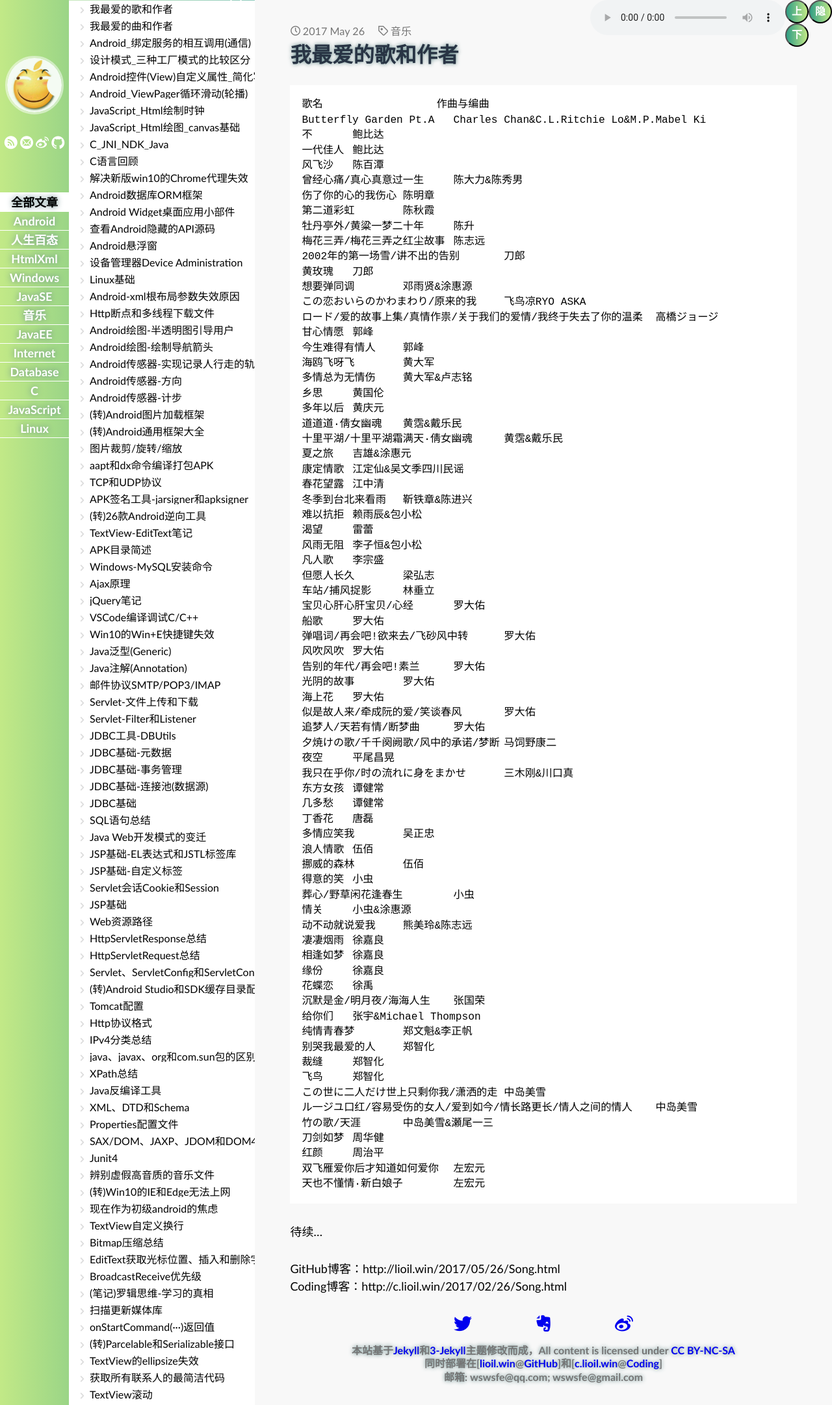
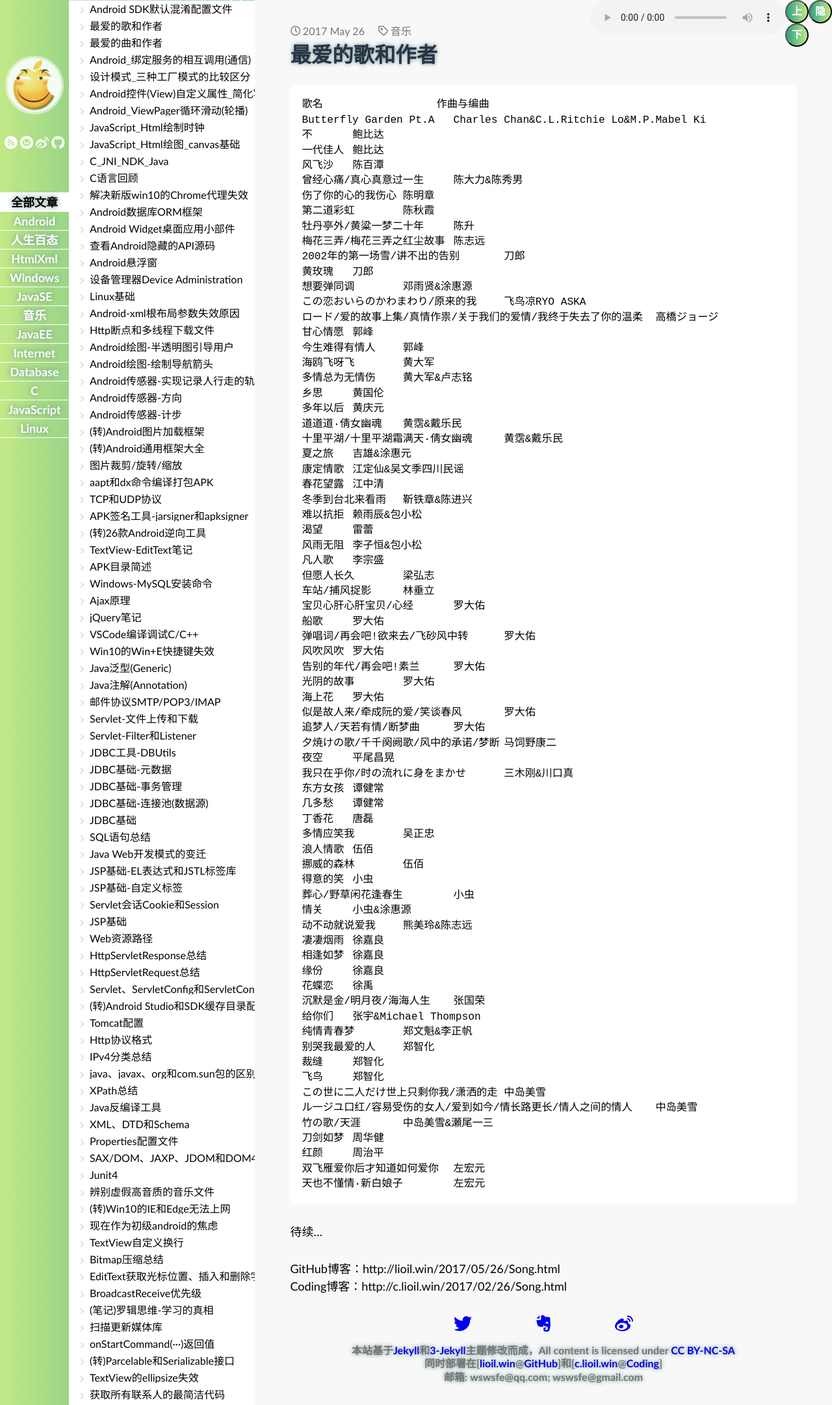
Before and after one commit to lioilwin/lioilwin.github.io, a Jekyll site: the page built from _posts/2017-05-26-Song.md, in a window 1280 px wide. Shown: the whole page at 65% size. Built offline with Jekyll 4.4.1, drawn with Linux system fonts in a browser that asks for light colours; some web fonts are replaced; comment, search, counter and statistics services are not loaded; some of the changed lines change nothing that is shown.

Commit message:
添加文章

````diff
--- a/_posts/2017-05-26-Music.md
+++ b/_posts/2017-05-26-Music.md
@@ -1,6 +1,6 @@
 ---
 layout: post
-title: 我最爱的曲和作者
+title: 最爱的曲和作者
 tags: 音乐
 ---
 	曲名             作曲与编曲
--- a/_posts/2017-05-26-Song.md
+++ b/_posts/2017-05-26-Song.md
@@ -1,6 +1,6 @@
 ---
 layout: post
-title: 我最爱的歌和作者
+title: 最爱的歌和作者
 tags: 音乐
 ---
 	歌名                  作曲与编曲
--- /dev/null
+++ b/_posts/2017-05-27-Android_ProGuard.md
@@ -0,0 +1,131 @@
+---
+layout: post
+title: Android SDK默认混淆配置文件
+tags: Android
+---
+# 一.介绍
+	通常情况下编译后的字节码包含了大量调试信息(如源类名/行号等)
+	混淆代码就能删除这些调试信息，并用无意义字符替换所有名字，增加反编译难度！
+
+	ProGuard是一个混淆代码的开源项目，主要作用如下：
+		混淆Obfuscate 用无意义字符替换类名/字段名/属性名/方法名等
+		压缩Shrink 移除无用类/字段/属性/方法
+		优化Optimize 移除无用字节码指令
+		预检preverify 预检字节码,确保可执行
+
+# 二.混淆配置
+	在Android studio/build.gradle中
+	android {
+		...
+		buildTypes {
+			release {
+				//开启混淆/压缩
+				minifyEnabled true
+
+				//proguard-android.txt是Android SDK默认混淆配置文件，
+				//proguard-rules.pro是我们自定义混淆配置文件
+				proguardFiles getDefaultProguardFile('proguard-android.txt'), 'proguard-rules.pro'
+			}
+		}
+	}
+
+## 1.自定义混淆文件proguard-rules.pro
+
+```java
+
+#基本指令----------------------------------
+-printmapping proguardMapping.txt #输出混淆前后代码映射关系
+-keepattributes Signature #保留泛型
+-keepattributes SourceFile, LineNumberTable #抛出异常时保留代码行号
+
+#移除log代码
+#确保没有开启--dontoptimize选项
+#默认混淆文件不要用proguard-android.txt,应该用proguard-android-optimize.txt
+#assume no side effects假定无效, 标识无效代码
+-assumenosideeffects class android.util.Log {
+	public static int v(...);
+	public static int d(...);
+	public static int i(...);
+}
+
+```
+
+## 2.Android SDK默认混淆文件proguard-android.txt
+	AndroidSDK\tools\proguard\proguard-android.txt
+	                         \proguard-android-optimize.txt
+	其中proguard-android是不开启优化的配置文件
+	    proguard-android-optimize.tx是开启优化的配置文件
+
+```java
+
+#1.在proguard-android-optimize.txt中——————————————————————————————
+#开启优化
+-optimizations !code/simplification/arithmetic,!code/simplification/cast,!field/*,!class/merging/*
+-optimizationpasses 5
+-allowaccessmodification
+
+......剩下部分同proguard-android.txt
+
+```
+
+```java
+
+#2.在proguard-android.txt中———————————————————————————————————————
+#不开启优化, 会导致-assumenosideeffects无法去除log代码
+#如果要用-assumenosideeffects去除log代码,默认混淆文件应该选proguard-android-optimize.txt
+-dontoptimize
+
+-dontusemixedcaseclassnames
+-dontskipnonpubliclibraryclasses
+-verbose
+-dontpreverify
+-keepattributes *Annotation*
+
+-keep public class com.google.vending.licensing.ILicensingService
+-keep public class com.android.vending.licensing.ILicensingService
+
+-keepclasseswithmembernames class * {
+	native <methods>;
+}
+
+-keepclassmembers public class * extends android.view.View {
+   void set*(***);
+   *** get*();
+}
+
+-keepclassmembers class * extends android.app.Activity {
+   public void *(android.view.View);
+}
+
+-keepclassmembers enum * {
+	public static **[] values();
+	public static ** valueOf(java.lang.String);
+}
+
+-keepclassmembers class * implements android.os.Parcelable {
+  public static final android.os.Parcelable$Creator CREATOR;
+}
+
+-keepclassmembers class **.R$* {
+	public static <fields>;
+}
+
+-dontwarn android.support.**
+
+-keep class android.support.annotation.Keep
+
+-keep @android.support.annotation.Keep class * {*;}
+
+-keepclasseswithmembers class * {
+	@android.support.annotation.Keep <methods>;
+}
+
+-keepclasseswithmembers class * {
+	@android.support.annotation.Keep <fields>;
+}
+
+-keepclasseswithmembers class * {
+	@android.support.annotation.Keep <init>(...);
+}
+
+```
````
